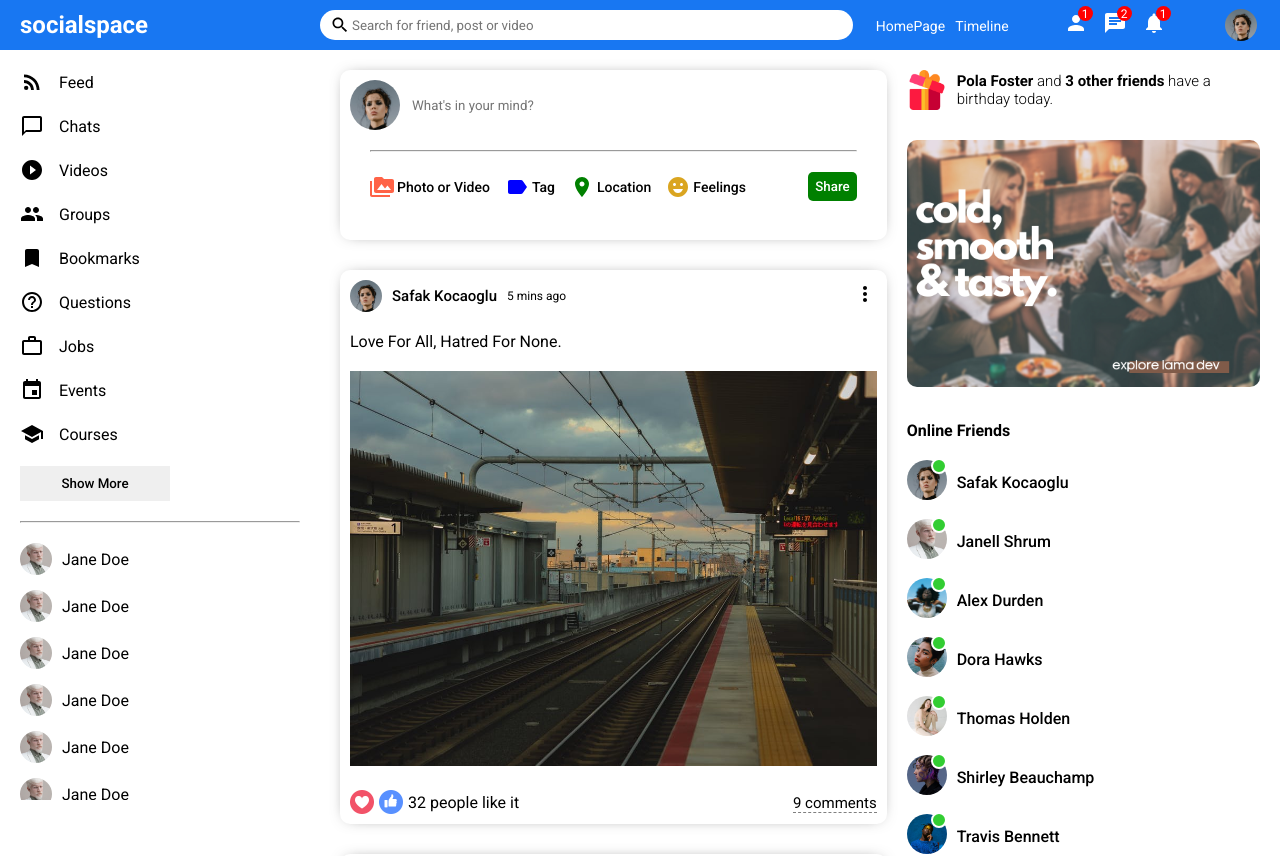
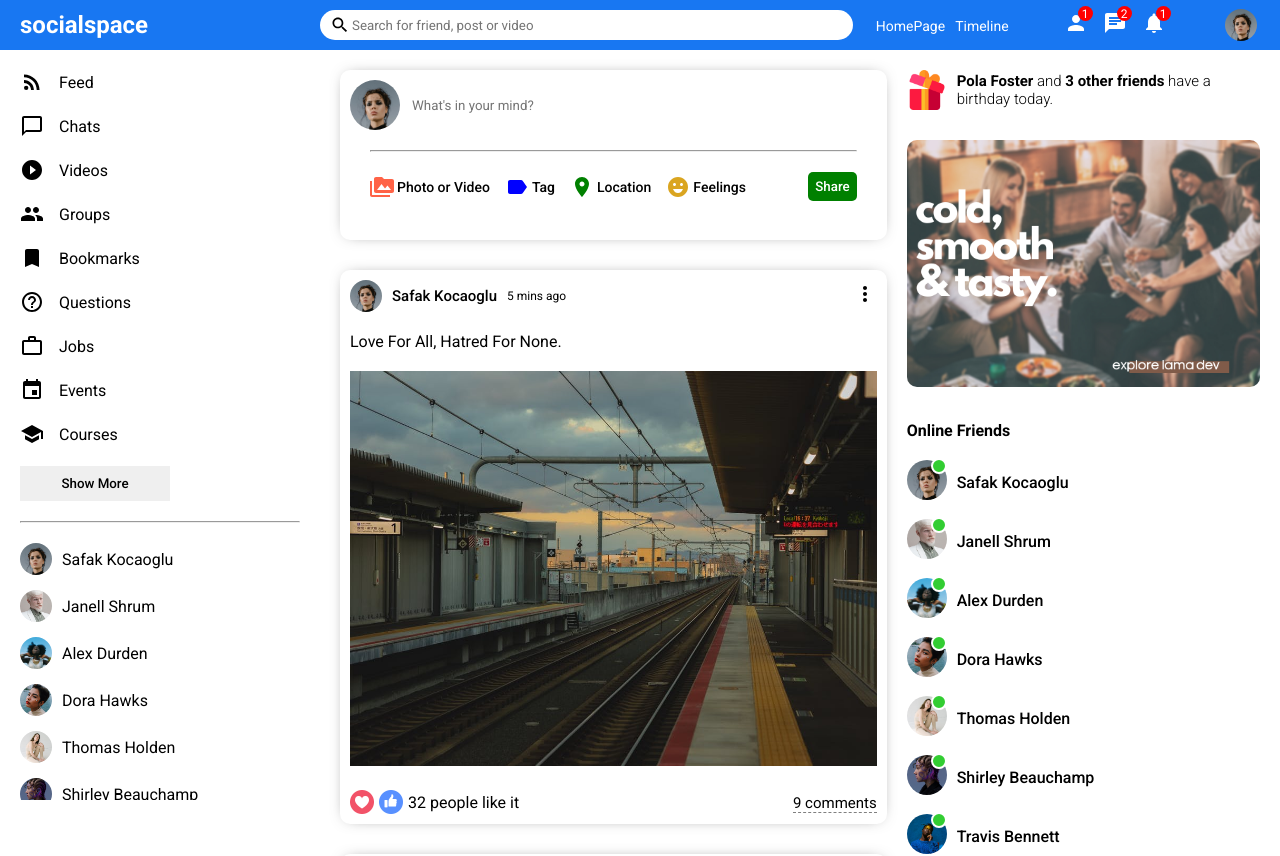
Before and after one commit to eneskaya12/social-media-app, a React (Create React App) app: page / in a window 1280 px wide. Shown: the top 856 px of the page. Built offline with nearby package versions, Linux system fonts and the light colour scheme.

Commit message:
fix(sidebar): make friends dynamic by using dummyData.js

```diff
--- /dev/null
+++ b/src/components/closeFriend/CloseFriend.jsx
@@ -0,0 +1,10 @@
+import "./closeFriend.css"
+
+export default function CloseFriend({user}) {
+    return (
+        <li className="sidebarFriend">
+            <img className="sidebarFriendImg" src={user.profilePicture} alt="" />
+            <span className="sidebarFriendName">{user.username}</span>
+        </li>
+    )
+}
--- /dev/null
+++ b/src/components/closeFriend/closeFriend.css
@@ -0,0 +1,13 @@
+.sidebarFriend{
+    display: flex;
+    align-items: center;
+    margin-bottom: 15px;
+}
+
+.sidebarFriendImg{
+    width: 32px;
+    height: 32px;
+    border-radius: 50%;
+    object-fit: cover;
+    margin-right: 10px;
+}
--- a/src/components/sidebar/Sidebar.jsx
+++ b/src/components/sidebar/Sidebar.jsx
@@ -1,5 +1,8 @@
 import "./sidebar.css"
 import { ChatBubbleOutline, Bookmark, WorkOutline, Event, School, Group, HelpOutline, PlayCircleFilledOutlined, RssFeed, Chat, ChatBubble, ChatBubbleOutlineOutlined } from "@mui/icons-material"
+import {Users} from "../../dummyData"
+import CloseFriend from "../closeFriend/CloseFriend"
+
 
 export default function Sidebar() {
   return (
@@ -46,78 +49,9 @@
         <button className="sidebarButton">Show More</button>
         <hr className="sidebarHr"/>
         <ul className="sidebarFriendList">
-          <li className="sidebarFriend">
-            <img className="sidebarFriendImg" src="/assets/person/2.jpeg" alt=""/>
-            <span className="sidebarFriendName">Jane Doe</span>
-          </li>
-          <li className="sidebarFriend">
-            <img className="sidebarFriendImg" src="/assets/person/2.jpeg" alt=""/>
-            <span className="sidebarFriendName">Jane Doe</span>
-          </li>
-          <li className="sidebarFriend">
-            <img className="sidebarFriendImg" src="/assets/person/2.jpeg" alt=""/>
-            <span className="sidebarFriendName">Jane Doe</span>
-          </li>
-          <li className="sidebarFriend">
-            <img className="sidebarFriendImg" src="/assets/person/2.jpeg" alt=""/>
-            <span className="sidebarFriendName">Jane Doe</span>
-          </li>
-          <li className="sidebarFriend">
-            <img className="sidebarFriendImg" src="/assets/person/2.jpeg" alt=""/>
-            <span className="sidebarFriendName">Jane Doe</span>
-          </li>
-          <li className="sidebarFriend">
-            <img className="sidebarFriendImg" src="/assets/person/2.jpeg" alt=""/>
-            <span className="sidebarFriendName">Jane Doe</span>
-          </li>
-          <li className="sidebarFriend">
-            <img className="sidebarFriendImg" src="/assets/person/2.jpeg" alt=""/>
-            <span className="sidebarFriendName">Jane Doe</span>
-          </li>
-          <li className="sidebarFriend">
-            <img className="sidebarFriendImg" src="/assets/person/2.jpeg" alt=""/>
-            <span className="sidebarFriendName">Jane Doe</span>
-          </li>
-          <li className="sidebarFriend">
-            <img className="sidebarFriendImg" src="/assets/person/2.jpeg" alt=""/>
-            <span className="sidebarFriendName">Jane Doe</span>
-          </li>
-          <li className="sidebarFriend">
-            <img className="sidebarFriendImg" src="/assets/person/2.jpeg" alt=""/>
-            <span className="sidebarFriendName">Jane Doe</span>
-          </li>
-          <li className="sidebarFriend">
-            <img className="sidebarFriendImg" src="/assets/person/2.jpeg" alt=""/>
-            <span className="sidebarFriendName">Jane Doe</span>
-          </li>
-          <li className="sidebarFriend">
-            <img className="sidebarFriendImg" src="/assets/person/2.jpeg" alt=""/>
-            <span className="sidebarFriendName">Jane Doe</span>
-          </li>
-          <li className="sidebarFriend">
-            <img className="sidebarFriendImg" src="/assets/person/2.jpeg" alt=""/>
-            <span className="sidebarFriendName">Jane Doe</span>
-          </li>
-          <li className="sidebarFriend">
-            <img className="sidebarFriendImg" src="/assets/person/2.jpeg" alt=""/>
-            <span className="sidebarFriendName">Jane Doe</span>
-          </li>
-          <li className="sidebarFriend">
-            <img className="sidebarFriendImg" src="/assets/person/2.jpeg" alt=""/>
-            <span className="sidebarFriendName">Jane Doe</span>
-          </li>
-          <li className="sidebarFriend">
-            <img className="sidebarFriendImg" src="/assets/person/2.jpeg" alt=""/>
-            <span className="sidebarFriendName">Jane Doe</span>
-          </li>
-          <li className="sidebarFriend">
-            <img className="sidebarFriendImg" src="/assets/person/2.jpeg" alt=""/>
-            <span className="sidebarFriendName">Jane Doe</span>
-          </li>
-          <li className="sidebarFriend">
-            <img className="sidebarFriendImg" src="/assets/person/2.jpeg" alt=""/>
-            <span className="sidebarFriendName">Jane Doe</span>
-          </li>
+          {Users.map(u => (
+            <CloseFriend key={u.id} user={u}/>
+          ))}
         </ul>
       </div>
     </div>
--- a/src/components/sidebar/sidebar.css
+++ b/src/components/sidebar/sidebar.css
@@ -55,17 +55,3 @@
     margin: 0;
     list-style: none;
 }
-
-.sidebarFriend{
-    display: flex;
-    align-items: center;
-    margin-bottom: 15px;
-}
-
-.sidebarFriendImg{
-    width: 32px;
-    height: 32px;
-    border-radius: 50%;
-    object-fit: cover;
-    margin-right: 10px;
-}
```
